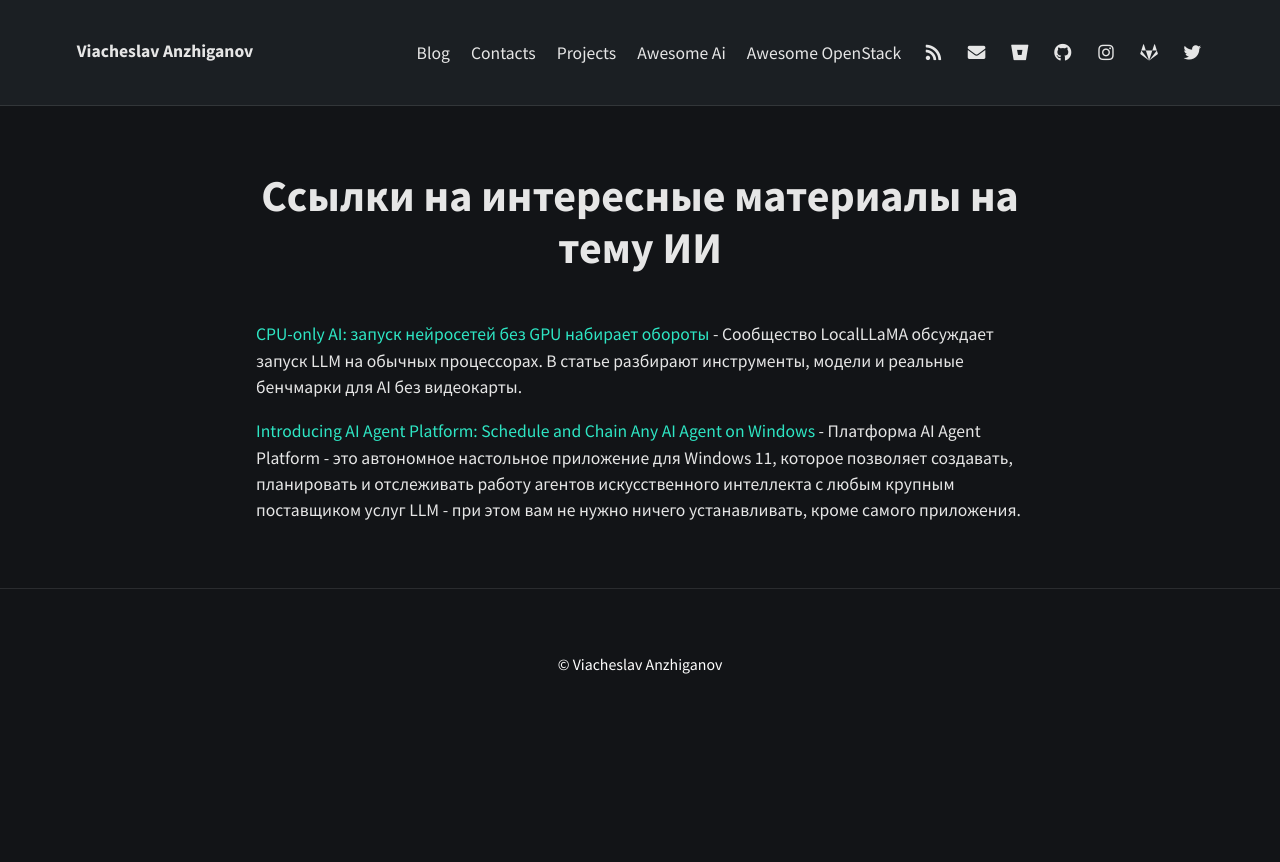
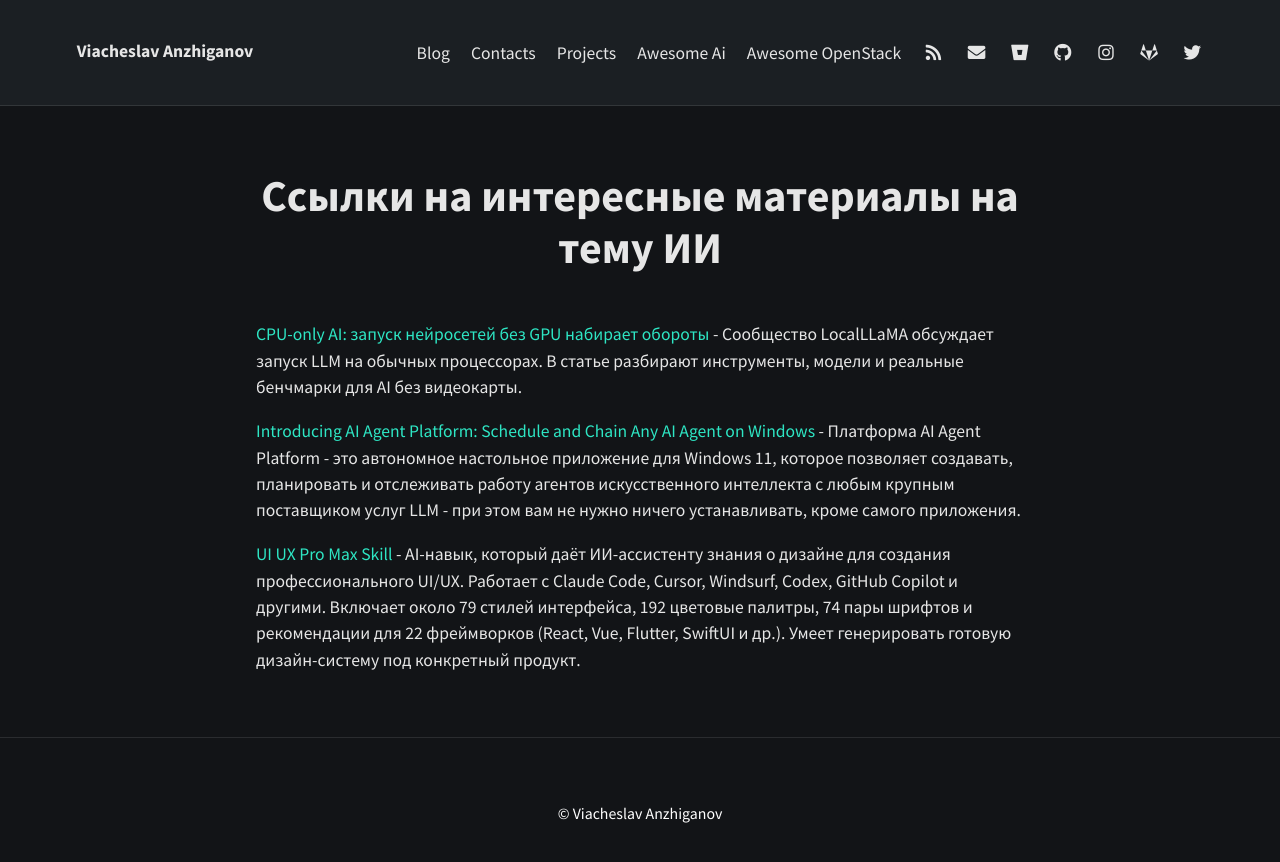
Before and after one commit to vanzhiganov/vanzhiganov.github.io, a Jekyll site: the page built from awesome-ai.md, in a window 1280 px wide. Shown: the top 862 px of the page. Built offline with Jekyll 4.4.1, drawn with Linux system fonts in a browser that asks for light colours; nearby versions of some CDN libraries.

Commit message:
new link to ui-ux-pro-max-skill

```diff
--- a/awesome-ai.md
+++ b/awesome-ai.md
@@ -9,3 +9,5 @@ order: 3
 [CPU-only AI: запуск нейросетей без GPU набирает обороты](https://www.ai-stat.ru/news/2026-02-08-cpu-only-ai-no-gpu) - Сообщество LocalLLaMA обсуждает запуск LLM на обычных процессорах. В статье разбирают инструменты, модели и реальные бенчмарки для AI без видеокарты.
 
 [Introducing AI Agent Platform: Schedule and Chain Any AI Agent on Windows](https://rodtrent.substack.com/p/introducing-ai-agent-platform-schedule) - Платформа AI Agent Platform - это автономное настольное приложение для Windows 11, которое позволяет создавать, планировать и отслеживать работу агентов искусственного интеллекта с любым крупным поставщиком услуг LLM - при этом вам не нужно ничего устанавливать, кроме самого приложения.
+
+[UI UX Pro Max Skill](https://github.com/nextlevelbuilder/ui-ux-pro-max-skill) - AI-навык, который даёт ИИ-ассистенту знания о дизайне для создания профессионального UI/UX. Работает с Claude Code, Cursor, Windsurf, Codex, GitHub Copilot и другими. Включает около 79 стилей интерфейса, 192 цветовые палитры, 74 пары шрифтов и рекомендации для 22 фреймворков (React, Vue, Flutter, SwiftUI и др.). Умеет генерировать готовую дизайн-систему под конкретный продукт.
```
